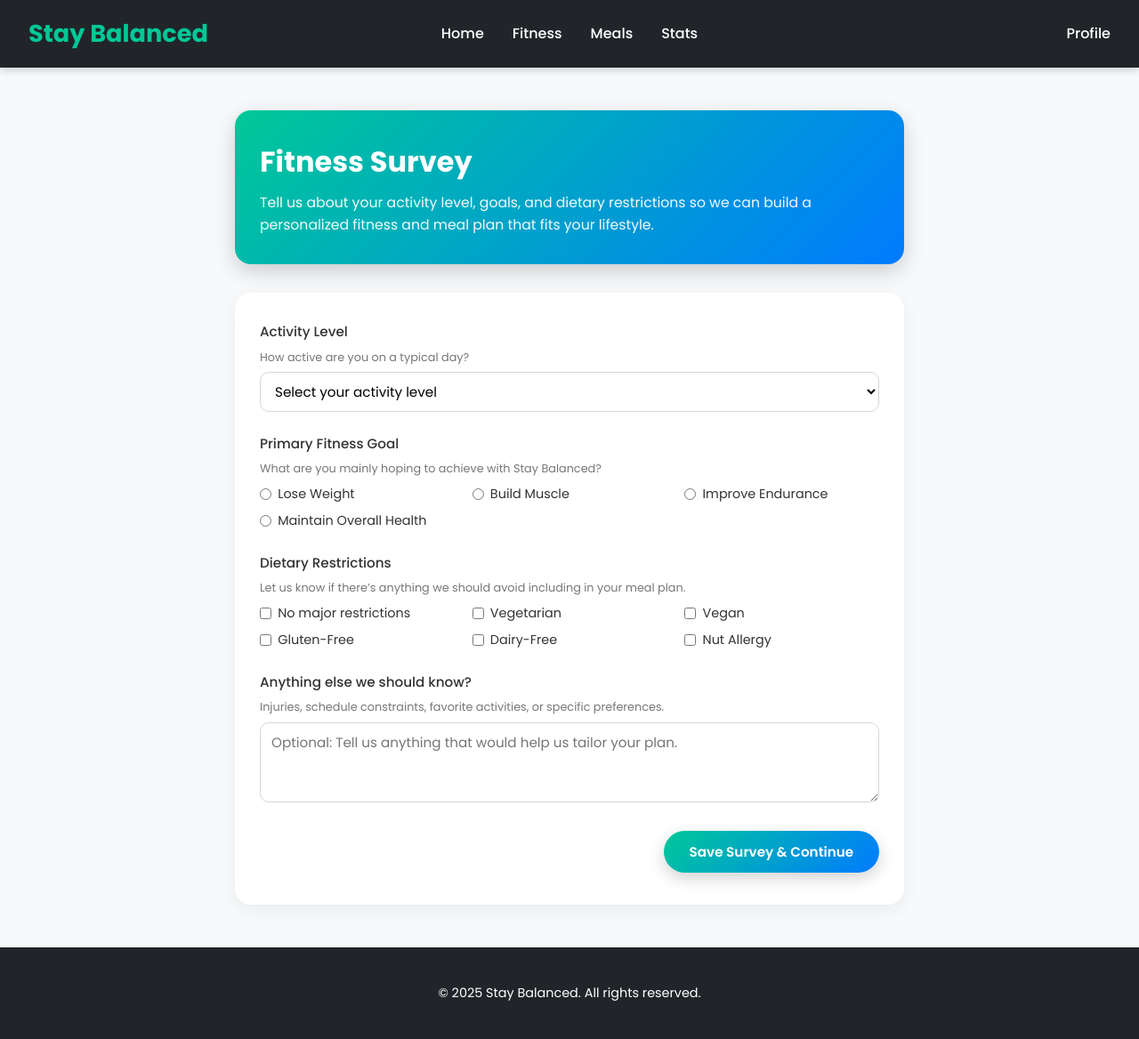
After one commit to antha21/StayBalance, a Flask app: page /survey in a window 1280 px wide. The commit adds this page. Shown: the whole page at 89% size. Run offline with Flask 3, Linux system fonts and the light colour scheme.

Commit message:
added survey page

```diff
--- a/app.py
+++ b/app.py
@@ -455,6 +455,12 @@ def profile_edit():
 
     return render_template("profile_edit.html", user=user, profile=profile)
 
+@app.route("/survey", methods=["GET", "POST"])
+def survey():
+    if request.method == "POST":
+        # later: save to DB
+        return redirect(url_for("home"))
+    return render_template("survey.html")
 
 
 if __name__ == "__main__":
--- a/templates/index.html
+++ b/templates/index.html
@@ -8,7 +8,7 @@
   <section class="hero">
     <h1>Learn. Train. Enjoy.</h1>
     <p>Stay Balanced makes fitness fun and educational. Track workouts, plan meals, and watch your progress in a gamified, interactive way!</p>
-    <button>Start Your Journey</button>
+    <button onclick="location.href='{{ url_for('survey') }}'">Start Your Journey</button>
   </section>
 
   <!-- Video Section -->
--- /dev/null
+++ b/templates/survey.html
@@ -0,0 +1,253 @@
+{% extends "base.html" %}
+
+{% block title %}Fitness Survey | Stay Balanced{% endblock %}
+
+{% block head %}
+<style>
+  .survey-wrapper {
+    max-width: 800px;
+    margin: 3rem auto;
+    padding: 0 1.5rem;
+  }
+
+  .survey-header {
+    background: linear-gradient(135deg, var(--primary), var(--secondary));
+    color: #fff;
+    padding: 2rem 1.75rem;
+    border-radius: 18px;
+    box-shadow: 0 8px 24px rgba(0,0,0,0.18);
+    margin-bottom: 2rem;
+  }
+
+  .survey-header h1 {
+    font-size: 2rem;
+    font-weight: 700;
+    margin-bottom: 0.5rem;
+  }
+
+  .survey-header p {
+    font-size: 0.98rem;
+    line-height: 1.6;
+    opacity: 0.95;
+    max-width: 640px;
+  }
+
+  .survey-card {
+    background: #fff;
+    border-radius: 18px;
+    padding: 2rem 1.75rem 2.25rem;
+    box-shadow: 0 6px 20px rgba(0,0,0,0.06);
+  }
+
+  .survey-section-title {
+    font-size: 1.1rem;
+    font-weight: 600;
+    color: #212529;
+    margin-bottom: 0.75rem;
+  }
+
+  .form-group {
+    margin-bottom: 1.5rem;
+  }
+
+  .form-label {
+    display: block;
+    font-size: 0.95rem;
+    font-weight: 500;
+    color: #333;
+    margin-bottom: 0.4rem;
+  }
+
+  .form-help {
+    font-size: 0.8rem;
+    color: #777;
+    margin-bottom: 0.4rem;
+  }
+
+  .form-select,
+  .form-input,
+  .form-textarea {
+    width: 100%;
+    padding: 0.6rem 0.75rem;
+    border-radius: 10px;
+    border: 1px solid #d0d7de;
+    font-size: 0.95rem;
+    outline: none;
+    transition: border-color 0.2s ease, box-shadow 0.2s ease;
+    background-color: #fff;
+  }
+
+  .form-select:focus,
+  .form-input:focus,
+  .form-textarea:focus {
+    border-color: var(--primary);
+    box-shadow: 0 0 0 3px rgba(0, 200, 151, 0.15);
+  }
+
+  .radio-group,
+  .checkbox-group {
+    display: grid;
+    grid-template-columns: repeat(auto-fit, minmax(180px, 1fr));
+    gap: 0.4rem 1.25rem;
+    margin-top: 0.2rem;
+  }
+
+  .radio-option,
+  .checkbox-option {
+    display: flex;
+    align-items: center;
+    gap: 0.45rem;
+    font-size: 0.9rem;
+    color: #333;
+  }
+
+  .radio-option input,
+  .checkbox-option input {
+    accent-color: var(--primary);
+  }
+
+  .form-textarea {
+    min-height: 90px;
+    resize: vertical;
+  }
+
+  .survey-submit {
+    margin-top: 1.5rem;
+    display: flex;
+    justify-content: flex-end;
+  }
+
+  .survey-submit button {
+    padding: 0.75rem 1.8rem;
+    border-radius: 999px;
+    border: none;
+    font-weight: 600;
+    font-size: 0.95rem;
+    color: #fff;
+    background: linear-gradient(135deg, var(--primary), var(--secondary));
+    box-shadow: 0 6px 18px rgba(0,0,0,0.18);
+    transition: transform 0.2s ease, box-shadow 0.2s ease, filter 0.2s ease;
+  }
+
+  .survey-submit button:hover {
+    transform: translateY(-1px);
+    filter: brightness(1.03);
+    box-shadow: 0 10px 24px rgba(0,0,0,0.22);
+  }
+
+  @media (max-width: 768px) {
+    .survey-card {
+      padding: 1.6rem 1.25rem 2rem;
+    }
+
+    .survey-header {
+      padding: 1.7rem 1.25rem;
+    }
+  }
+</style>
+{% endblock %}
+
+{% block content %}
+
+<div class="survey-wrapper">
+
+  <!-- Header -->
+  <section class="survey-header">
+    <h1>Fitness Survey</h1>
+    <p>
+      Tell us about your activity level, goals, and dietary restrictions so we can build a personalized
+      fitness and meal plan that fits your lifestyle.
+    </p>
+  </section>
+
+  <!-- Survey Form -->
+  <section class="survey-card">
+    <form method="POST" action="{{ url_for('survey') }}">
+      {# If we later add CSRF, we can include a CSRF token here #}
+
+      <!-- Activity Level -->
+      <div class="form-group">
+        <label class="form-label" for="activity_level">Activity Level</label>
+        <p class="form-help">How active are you on a typical day?</p>
+        <select id="activity_level" name="activity_level" class="form-select" required>
+          <option value="" disabled selected>Select your activity level</option>
+          <option value="Sedentary">Sedentary (little or no exercise)</option>
+          <option value="Lightly Active">Lightly Active (1–2 days/week)</option>
+          <option value="Moderately Active">Moderately Active (3–4 days/week)</option>
+          <option value="Very Active">Very Active (5+ days/week)</option>
+        </select>
+      </div>
+
+      <!-- Fitness Goals -->
+      <div class="form-group">
+        <span class="form-label">Primary Fitness Goal</span>
+        <p class="form-help">What are you mainly hoping to achieve with Stay Balanced?</p>
+        <div class="radio-group">
+          <label class="radio-option">
+            <input type="radio" name="fitness_goal" value="Lose Weight" required>
+            <span>Lose Weight</span>
+          </label>
+          <label class="radio-option">
+            <input type="radio" name="fitness_goal" value="Build Muscle">
+            <span>Build Muscle</span>
+          </label>
+          <label class="radio-option">
+            <input type="radio" name="fitness_goal" value="Improve Endurance">
+            <span>Improve Endurance</span>
+          </label>
+          <label class="radio-option">
+            <input type="radio" name="fitness_goal" value="Maintain Health">
+            <span>Maintain Overall Health</span>
+          </label>
+        </div>
+      </div>
+
+      <!-- Dietary Restrictions -->
+      <div class="form-group">
+        <span class="form-label">Dietary Restrictions</span>
+        <p class="form-help">Let us know if there’s anything we should avoid including in your meal plan.</p>
+        <div class="checkbox-group">
+          <label class="checkbox-option">
+            <input type="checkbox" name="dietary_restrictions" value="None">
+            <span>No major restrictions</span>
+          </label>
+          <label class="checkbox-option">
+            <input type="checkbox" name="dietary_restrictions" value="Vegetarian">
+            <span>Vegetarian</span>
+          </label>
+          <label class="checkbox-option">
+            <input type="checkbox" name="dietary_restrictions" value="Vegan">
+            <span>Vegan</span>
+          </label>
+          <label class="checkbox-option">
+            <input type="checkbox" name="dietary_restrictions" value="Gluten-Free">
+            <span>Gluten-Free</span>
+          </label>
+          <label class="checkbox-option">
+            <input type="checkbox" name="dietary_restrictions" value="Dairy-Free">
+            <span>Dairy-Free</span>
+          </label>
+          <label class="checkbox-option">
+            <input type="checkbox" name="dietary_restrictions" value="Nut Allergy">
+            <span>Nut Allergy</span>
+          </label>
+        </div>
+      </div>
+
+      <!-- Optional Notes -->
+      <div class="form-group">
+        <label class="form-label" for="additional_notes">Anything else we should know?</label>
+        <p class="form-help">Injuries, schedule constraints, favorite activities, or specific preferences.</p>
+        <textarea id="additional_notes" name="additional_notes" class="form-textarea"
+          placeholder="Optional: Tell us anything that would help us tailor your plan."></textarea>
+      </div>
+
+      <div class="survey-submit">
+        <button type="submit">Save Survey & Continue</button>
+      </div>
+    </form>
+  </section>
+
+</div>
+
+{% endblock %}
```
